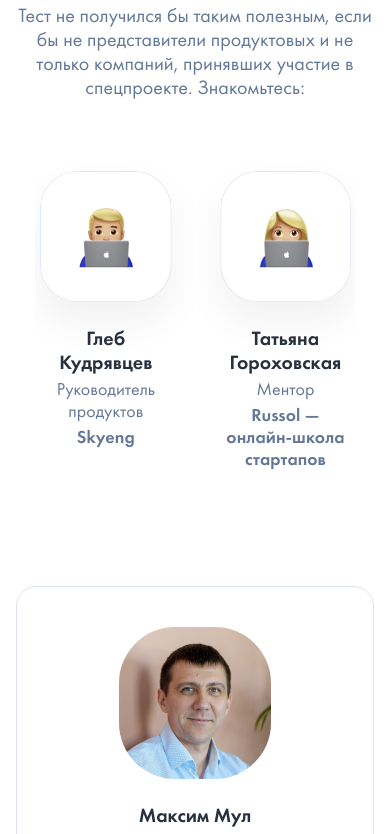
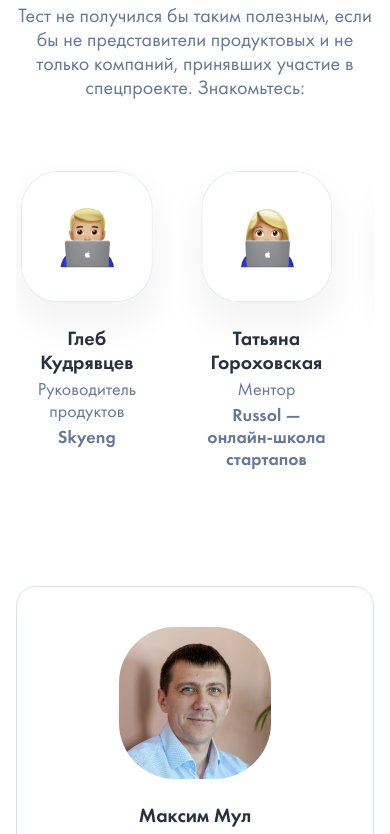
Before and after one commit to TanyaMeow/work_solutions, a website built with webpack: page src/index.html in a window 390 px wide. Shown: the part 4580-5414 px from the top of the page. Built offline with nearby package versions, Linux system fonts and the light colour scheme; files whose address does not match are found by name.

Commit message:
Исправлены отступы в блоке экспертов

```diff
--- a/src/scss/Expert/Expert_mobile.scss
+++ b/src/scss/Expert/Expert_mobile.scss
@@ -52,11 +52,7 @@
 @media  (max-width: 448px) {
   .container_expert_card {
     overflow-x: scroll;
-    max-width: 320px;
-  }
-
-  .container_expert_card::-webkit-scrollbar {
-    display: none;
+    width: 100%;
   }
 
   .expert_cards {
@@ -69,5 +65,7 @@
 }
 
 @media (max-width: 350px) {
-
+    .experts_block {
+      width: 288px;
+    }
 }
```
